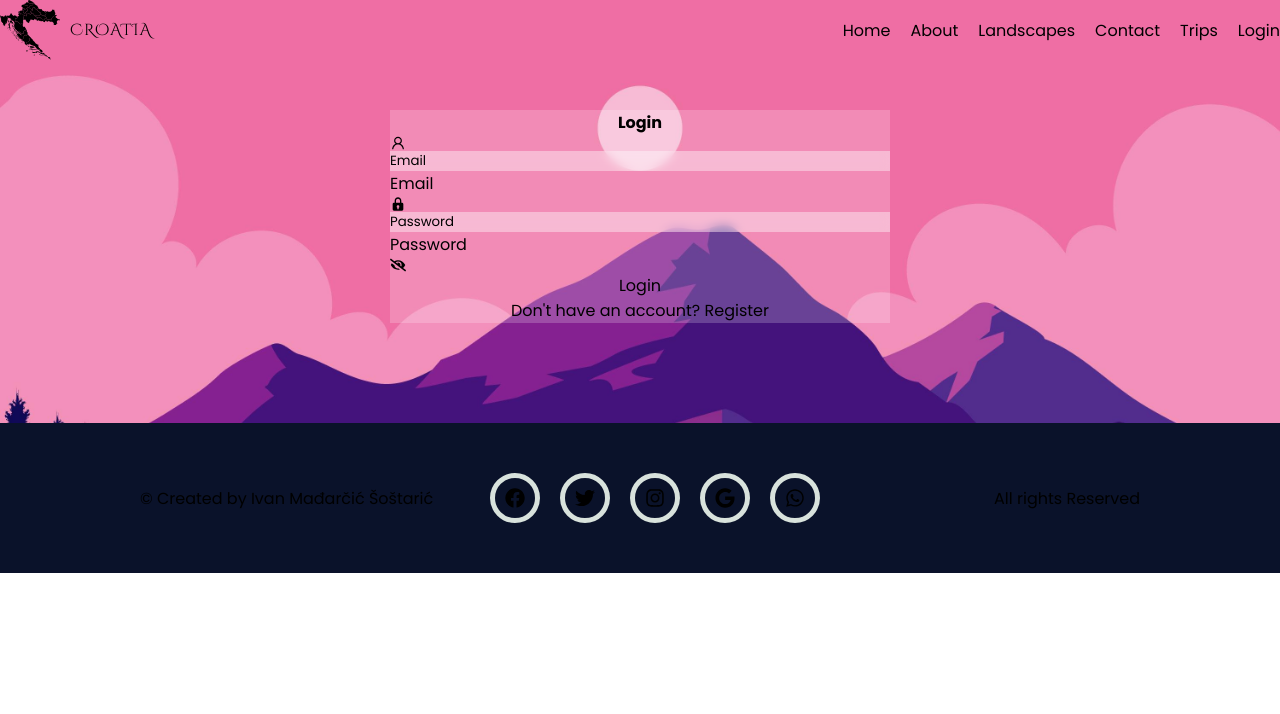
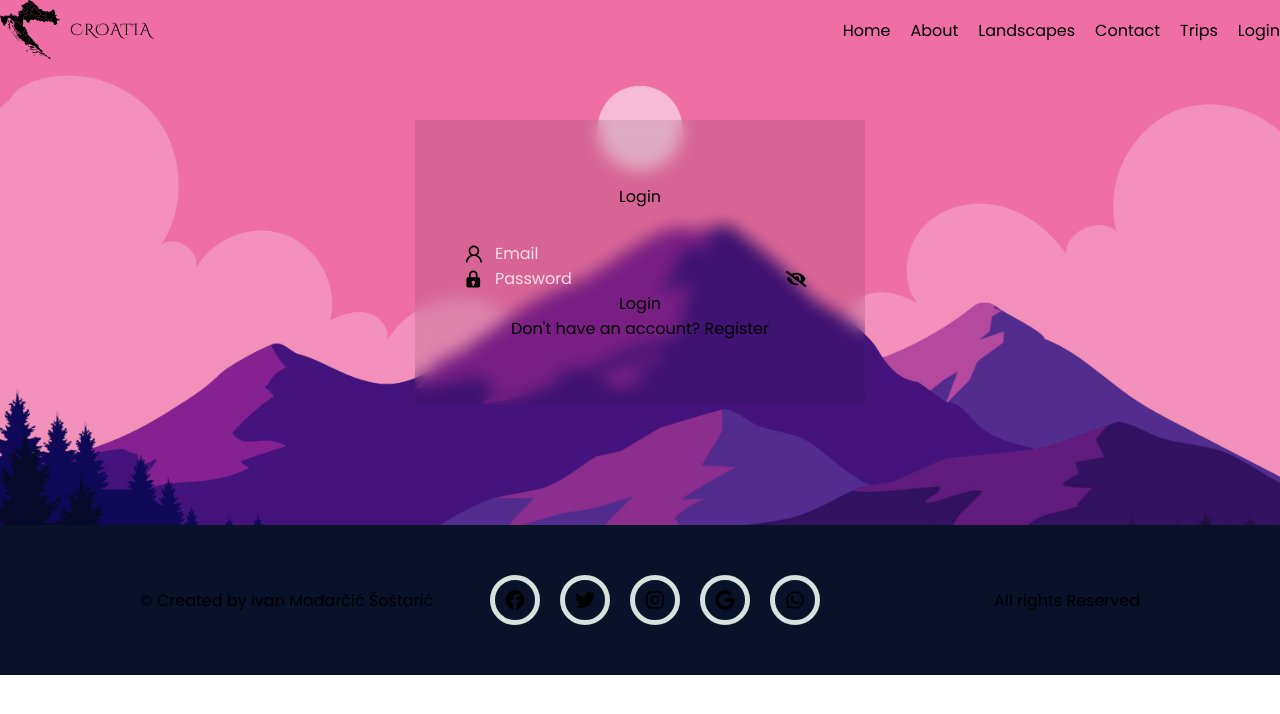
Before and after one commit to MadaSosta/croatia-tours-react, a Next.js app: page /login in a window 1280 px wide. Shown: the top 714 px of the page. Built offline with nearby package versions, Linux system fonts and the light colour scheme; no server answers.

Commit message:
Form editing

```diff
--- a/styles/common/Form.module.css
+++ b/styles/common/Form.module.css
@@ -1,38 +1,51 @@
 .login {
-  padding: 110px 0 100px 0;
+  padding: 120px 0 120px 0;
   background: url("/images/login.jpg") no-repeat;
   background-size: cover;
 }
 .register {
-  padding: 110px 0 100px 0;
+  padding: 120px 0 120px 0;
   background: url("/images/register.jpg") no-repeat;
   background-size: cover;
 }
 
 .formWrapper {
   margin: 0 auto;
-  max-width: 500px;
-  padding: var(--padding-secondary-500);
-  background-color: rgba(255, 255, 255, 0.2);
-  border-radius: var(--border-radius-400);
+  max-width: 450px;
+  padding: 4rem 3rem;
+  background-color: hsla(0, 0%, 10%, 0.1);
+  border: 2px solid var(--color-neutral-100);
+  backdrop-filter: blur(8px);
+  border-radius: var(--border-radius-500);
 }
 
 .formTitle {
   text-align: center;
+  font-weight: var(--font-medium);
+  margin-bottom: 2rem;
 }
 
 .form {
   margin-top: var(--margin-secondary-600);
 }
 
+.boxInput {
+  display: flex;
+  border-bottom: 2px solid var(--color-neutral-100);
+  align-items: center;
+  margin-bottom: var(--margin-secondary-400);
+}
+
 .formInput {
-  display: flex;
-  margin-bottom: var(--margin-secondary-200);
   padding: var(--padding-secondary-500);
-  border-radius: var(--border-radius-200);
-  background-color: rgba(255, 255, 255, 0.4);
-  backdrop-filter: blur(5px);
+  font-size: var(--font-size-150);
+  background-color: transparent;
   width: 100%;
+}
+
+.formInput:focus {
+  outline: none;
+  border: none;
 }
 
 .formInput::placeholder {
@@ -40,21 +53,24 @@
 }
 
 .formButton {
-  margin: var(--margin-secondary-600) auto var(--margin-secondary-800);
+  margin: var(--margin-secondary-900) auto var(--margin-secondary-900);
   width: 100%;
   text-align: center;
-  padding: var(--padding-secondary-200) var(--padding-secondary-400);
+  padding: var(--padding-secondary-400) var(--padding-secondary-200);
   background-color: var(--color-neutral-100);
   border-radius: var(--border-radius-200);
   color: var(--color-neutral-700);
   font-weight: var(--font-weight-600);
-  font-size: var(--font-size-150);
-  transition: background-color 0.2s ease-in-out;
+  font-size: var(--font-size-200);
+  border: 2px solid var(--color-neutral-100);
+  transition: 0.4s ease-in-out;
 }
 
 .formButton:hover,
 .formButton:focus-visible {
-  background-color: var(--color-primary-100);
+  background-color: transparent;
+  border: 2px solid var(--color-neutral-100);
+  color: var(--color-neutral-100);
 }
 
 .formText {
@@ -65,3 +81,45 @@
 .formText a {
   color: var(--color-primary-100);
 }
+
+.icon {
+  font-size: 1.5rem;
+}
+
+#loginEye {
+  cursor: pointer;
+}
+
+.labelEffect {
+  display: flex;
+  align-items: center;
+  position: absolute;
+  left: 80px;
+  color: #ffffffcb;
+  pointer-events: none;
+  transform-origin: 0 0;
+  transition: transform 0.8s cubic-bezier(0.13, 0.05, 0, 1),
+    color 0.8s cubic-bezier(0.13, 0.05, 0, 1);
+}
+
+.formInput::placeholder {
+  color: transparent;
+}
+
+.formInput:focus + .labelEffect,
+.formInput:not(:placeholder-shown) + .labelEffect {
+  transform: translateY(-20px) scale(0.9);
+  color: var(--color-neutral-300);
+}
+
+/* New styles for error container */
+.errorContainer {
+  display: flex;
+}
+
+/* Adjust error display styling */
+.errorDisplay {
+  background-color: rgba(255, 0, 0, 0.495);
+  font-size: var(--font-size-100);
+  margin-left: 10px;
+}
```
